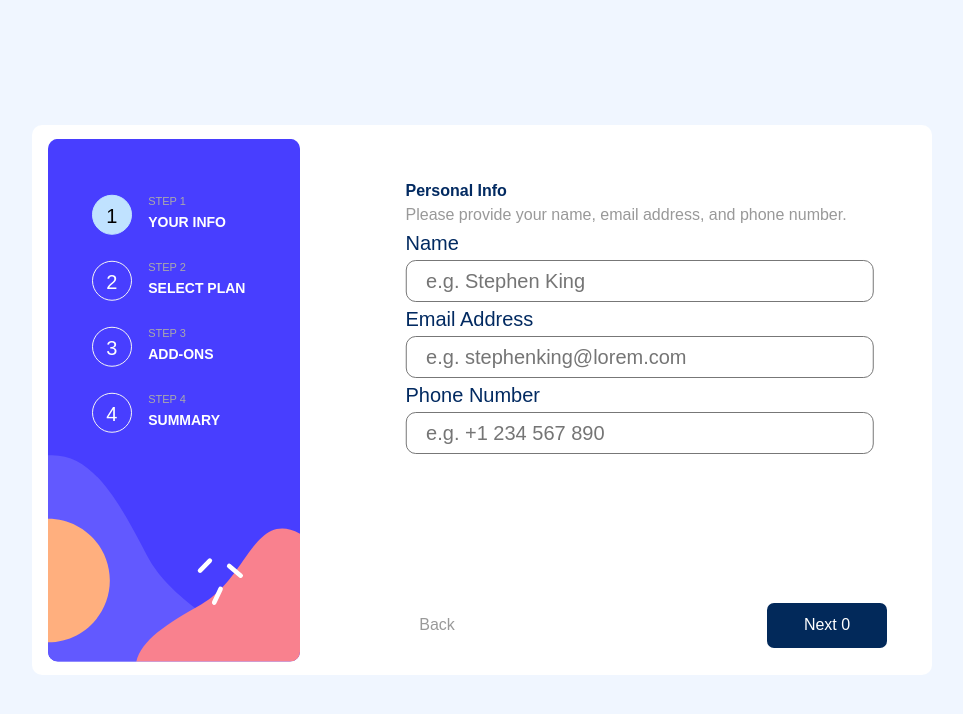
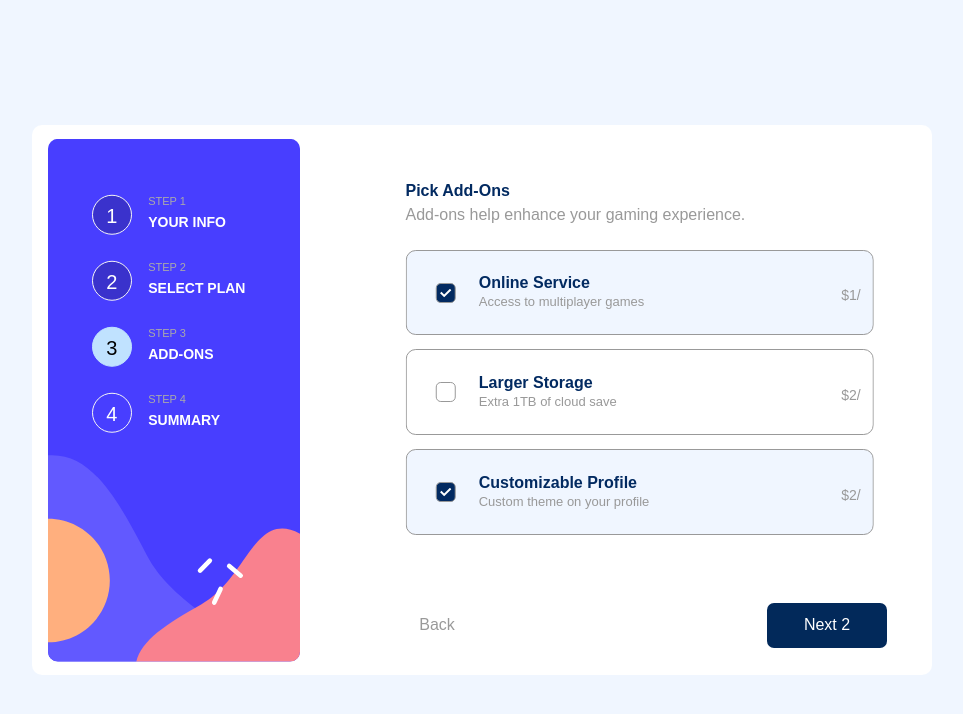
Before and after one commit to J-a-r-e-k/formReact, a React (Vite) app: page / in a window 1280 px wide. Shown: the top 714 px of the page, without its empty margins (158-1121 px from the left). Built offline with nearby package versions, Linux system fonts and the light colour scheme.

Commit message:
added: selected plan and selected add-ons

```diff
--- a/src/App.jsx
+++ b/src/App.jsx
@@ -3,15 +3,18 @@ import './app.scss';
 import Nav from './nav';
 import StepSect from './form';
 import { End } from './task';
-import { available } from './data';
+import { available, state } from './data';
 
 function App() {
-  const [index, stanIndex] = useState(0);
+  const [index, stanIndex] = useState(state.selectedTile);
+
   function btn(flag) {
     if (flag && index < available.length) {
       stanIndex(index + 1);
+      state.selectedTile = index + 1;
     } else if (!flag && index > 0) {
       stanIndex(index - 1);
+      state.selectedTile = index - 1;
     }
   }
 
@@ -19,10 +22,11 @@ function App() {
     <div className="window">
       <nav className="navigation">
         <ul className="navigation__wrap">
-          <Nav ind={index != 4 ? index : ''} />
+          {/* <Nav ind={index != 4 ? index : ''} /> */}
+          <Nav />
         </ul>
       </nav>
-      <div className="form">{index != 4 ? StepSect(index) : <End />}</div>
+      <div className="form">{index != 4 ? StepSect() : <End />}</div>
 
       <button
         className="window__btn window__btn--next"
--- a/src/data.jsx
+++ b/src/data.jsx
@@ -1,18 +1,19 @@
 import Arcade from './assets/icon-arcade.svg';
 import Advanced from './assets/icon-advanced.svg';
 import Pro from './assets/icon-pro.svg';
+
 export const state = {
   userInfo: {
-    name: '',
+    text: '',
     email: '',
-    phoneNumber: '',
+    tel: '',
   },
+  selectedTile: 2,
 
   selectedPlanId: 1,
-  // selectedPlanVariant: 'yearly',
   selectedPlanVariant: 'monthly',
   shortVariant: '',
-  addOns: [1, 2],
+  addOns: [1, 3],
 };
 
 export const available = [
--- a/src/form.jsx
+++ b/src/form.jsx
@@ -1,11 +1,11 @@
 // import { available } from './data';
 // import { render } from 'react-dom';
-
-import { available } from './data';
+// import { useState } from 'react';
+import { available, state } from './data';
 import { AddOns, Finishing, Input, Plan } from './task';
 
-const stepSect = (index) => {
-  const step = available[index];
+const stepSect = () => {
+  const step = available[state.selectedTile];
   const titleStep = step.titleStep;
   const description = step.description;
 
--- a/src/nav.jsx
+++ b/src/nav.jsx
@@ -1,8 +1,10 @@
 // import React from 'react'
 
-import { available } from './data';
+import { available, state } from './data';
 
-const nav = ({ ind }) => {
+const Nav = () => {
+  let ind = state.selectedTile;
+
   const itemList = available.map((step, index) => {
     let pName;
     if (ind === index) {
@@ -16,7 +18,13 @@ const nav = ({ ind }) => {
 
     return (
       <li key={index}>
-        <button className="navigation__step">
+        <button
+          className="navigation__step"
+          disabled={index < ind ? false : true}
+          onClick={() => {
+            console.log('ok');
+          }}
+        >
           <p className={pName} style={done}>
             {step.id}{' '}
           </p>
@@ -32,7 +40,7 @@ const nav = ({ ind }) => {
   return itemList;
 };
 
-export default nav;
+export default Nav;
 
 // if(true){<p className={aaa}>{step.id}</p>}else
 // {<p className="ooo">{step.id}</p>}
--- a/src/task.jsx
+++ b/src/task.jsx
@@ -1,17 +1,25 @@
 import { available, state } from './data';
 import { useState } from 'react';
 import thank from './assets/icon-thank-you.svg';
+import Check from './assets/icon-checkmark.svg';
 
 export const Input = () => {
+  const [valueArray, setValueName] = useState({});
+  const inpChang = (value, type) => {
+    setValueName({ ...valueArray, [type]: value });
+    state.userInfo[type] = value;
+  };
+
   const input = available[0].input.map((step, index) => (
     <div key={index} className="info">
       <label className="infoName">{step.name}</label>
       <input
-        type={step.type}
+        type={step.typInput}
         id={step.id}
         name={step.name}
         placeholder={step.placeholder}
-        required="required"
+        value={state.userInfo[step.typInput]}
+        onChange={(e) => inpChang(e.target.value, step.typInput)}
       />
     </div>
   ));
@@ -49,13 +57,28 @@ export const Plan = () => {
       </button>
     );
   }
+  const [planId, setPlanId] = useState(state.selectedPlanId);
+  // background-color: rgb(240, 246, 255); border-color: rgb(2, 42, 97);
+  const element = available[1].plan.map((step, index) => {
+    function planClick() {
+      setPlanId(step.id);
+      state.selectedPlanId = step.id;
+    }
 
-  const element = available[1].plan.map((step, index) => {
+    const active = {
+      backgroundColor: planId == step.id ? 'rgb(240, 246, 255)' : '',
+      borderColor: planId == step.id ? 'rgb(2, 42, 97)' : '',
+    };
     return (
-      <button key={index} className="form__element">
-        <img src={step.icon} alt={`Plan ${step.title}`} />
+      <button
+        key={index}
+        className="form__element"
+        style={active}
+        onClick={planClick}
+      >
+        <img src={step.icon} alt={`Plan ${step.title} `} />
         <div className="form__descriotion">
-          <h3 className="form__title">{step.title}</h3>
+          <h3 className="form__title">{step.title} </h3>
           <p className="form__money">{`$${step.price[variant]}/${shortVariant}`}</p>
         </div>
       </button>
@@ -69,10 +92,33 @@ export const Plan = () => {
 };
 
 export const AddOns = () => {
+  const [addOns, setAddons] = useState(state.addOns);
   const element = available[2].addOns.map((step, index) => {
+    const testAdd = state.addOns.some((i) => i == step.id);
+    const active = {
+      backgroundColor: testAdd ? 'rgb(240, 246, 255)' : '',
+    };
+    const divActive = {
+      backgroundColor: testAdd ? 'rgb(2, 42, 97)' : '',
+      icon: testAdd ? <img src={Check} alt="selected" /> : '',
+    };
+    function addClick() {
+      state.addOns = addOns.includes(step.id)
+        ? addOns.filter((e) => e != step.id)
+        : [...addOns, step.id];
+      setAddons(state.addOns);
+    }
+
     return (
-      <button key={index} className="form__element form__element--addOns">
-        <div className="addOns__check"></div>
+      <button
+        key={index}
+        className="form__element form__element--addOns"
+        style={active}
+        onClick={addClick}
+      >
+        <div className="addOns__check" style={divActive}>
+          {divActive.icon}
+        </div>
         <div className="form__descriotion form__descriotion--addOns">
           <h3 className="form__title">{step.title}</h3>
           <p className="addOns__descriotion">{step.description}</p>
```
